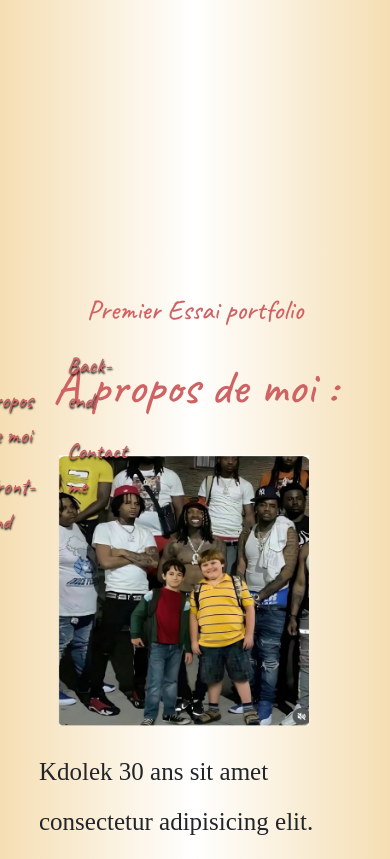
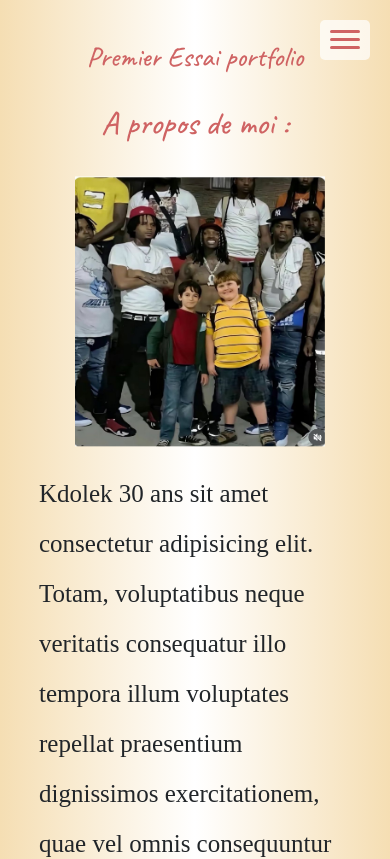
Before and after one commit to KadirDolek/Mon_Portfolio, a plain HTML site: page index.html in a window 390 px wide. Shown: the top 859 px of the page. Drawn offline with nearby package versions, Linux system fonts and the light colour scheme; a web font is replaced by a local one.

Commit message:
portfolio

```diff
--- a/index.html
+++ b/index.html
@@ -28,6 +28,13 @@
                 <a class="nav-link" href="#footerDiv">Contact me</a>
                 </li>
             </ul>
+            <div class="burger-menu">
+                <div class="burger-icon">
+                  <span></span>
+                  <span></span>
+                  <span></span>
+                </div>
+              </div>
     </header>
     <br>
     <section id="section1">
--- a/public/js/main.js
+++ b/public/js/main.js
@@ -1,3 +1,23 @@
+document.addEventListener('DOMContentLoaded', () => {
+    const burgerMenu = document.querySelector('.burger-menu');
+    const burgerIcon = document.querySelector('.burger-icon');
+    const nav = document.querySelector('.nav');
+
+    burgerMenu.addEventListener('click', () => {
+      burgerIcon.classList.toggle('open');
+      nav.classList.toggle('active');
+    });
+
+    // Fermer le menu quand on clique sur un lien
+    document.querySelectorAll('.nav-link').forEach(link => {
+      link.addEventListener('click', () => {
+        burgerIcon.classList.remove('open');
+        nav.classList.remove('active');
+      });
+    });
+  });
+
+
 const body = document.querySelector('body')
 document.body.style.background = 'linear-gradient(to left, wheat, white, wheat)';
 const lien1 = document.getElementsByClassName('img-container')[0]
--- a/public/styles/style.css
+++ b/public/styles/style.css
@@ -271,3 +271,108 @@ footer{
         height: 160px;
     }
 }
+
+
+
+/* Ajoutez ces styles à la fin de votre fichier CSS */
+
+/* Styles pour le menu burger */
+.burger-menu {
+    display: none;
+    cursor: pointer;
+    position: fixed;
+    top: 20px;
+    right: 20px;
+    z-index: 1001;
+    background-color: rgba(255, 255, 255, 0.7);
+    padding: 10px;
+    border-radius: 5px;
+  }
+
+  .burger-icon {
+    width: 30px;
+    height: 20px;
+    position: relative;
+  }
+
+  .burger-icon span {
+    display: block;
+    position: absolute;
+    height: 3px;
+    width: 100%;
+    background: rgb(207, 99, 99);
+    border-radius: 3px;
+    opacity: 1;
+    left: 0;
+    transform: rotate(0deg);
+    transition: .25s ease-in-out;
+  }
+
+  .burger-icon span:nth-child(1) {
+    top: 0px;
+  }
+
+  .burger-icon span:nth-child(2) {
+    top: 8px;
+  }
+
+  .burger-icon span:nth-child(3) {
+    top: 16px;
+  }
+
+  /* Animation du burger quand il est ouvert */
+  .burger-icon.open span:nth-child(1) {
+    top: 8px;
+    transform: rotate(135deg);
+  }
+
+  .burger-icon.open span:nth-child(2) {
+    opacity: 0;
+    left: -60px;
+  }
+
+  .burger-icon.open span:nth-child(3) {
+    top: 8px;
+    transform: rotate(-135deg);
+  }
+
+  /* Mise à jour de la media query */
+  @media (max-width: 616px) {
+    .burger-menu {
+      display: block;
+    }
+    h2{
+        font-size: 33px !important;
+        text-align: center;
+    }
+
+    .nav {
+      position: fixed;
+      top: 0;
+      left: -100%;
+      width: 70%;
+      height: 100vh;
+      background-color: rgba(255, 255, 255, 0.95);
+      box-shadow: 2px 0 5px rgba(0, 0, 0, 0.2);
+      transition: left 0.3s ease;
+      display: flex;
+      flex-direction: column;
+      align-items: center;
+      justify-content: center;
+      padding: 50px 0;
+      z-index: 1000;
+    }
+
+    .nav.active {
+      left: 0;
+    }
+
+    .nav a {
+      font-size: 28px;
+      line-height: 60px;
+      margin: 10px 0;
+      text-align: center;
+      width: 100%;
+      justify-content: center;
+    }
+  }
```
